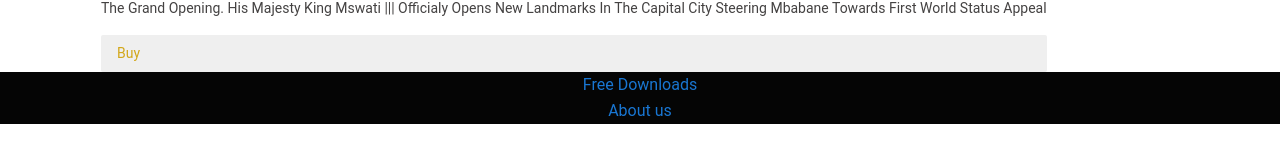
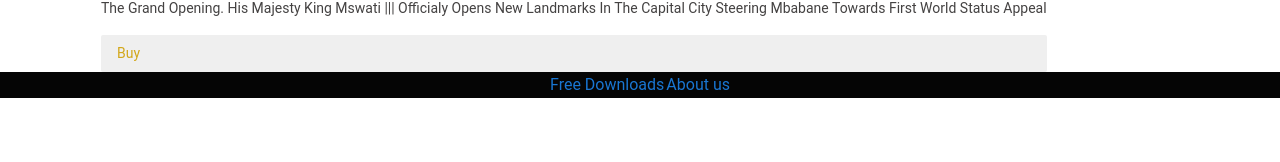
Before and after one commit to phiwesriva/angular-mn8emkeswatinipro-thuhmy, an Angular app: page /products/0 in a window 1280 px wide. Shown: the part 466-628 px from the top of the page. Built offline with nearby package versions, Linux system fonts and the light colour scheme.

Commit message:
1 file modified

```diff
--- a/src/app/footer/footer.component.html
+++ b/src/app/footer/footer.component.html
@@ -1,9 +1,10 @@
 <table class="center">
 <tr>
-<td><a [routerLink]="['/free']">Free Downloads</a></td>
+<td><a [routerLink]="['/free']">Free Downloads</a></td><td><a [routerLink]="['/about']">About us</a></td>
 </tr>
 
+<!--
 <tr>
 <td><a [routerLink]="['/about']">About us</a></td>
-</tr>
+</tr>-->
 </table>
--- a/src/styles.css
+++ b/src/styles.css
@@ -149,7 +149,7 @@ label {
 app-resi td{
   text-align:left;
   box-shadow: 0 0 2px 1px rgba(182, 181, 179, 0.5);
-  border-collapse: collapse;
+  border-spacing: 50px;
 }
 
 app-resi{
```
